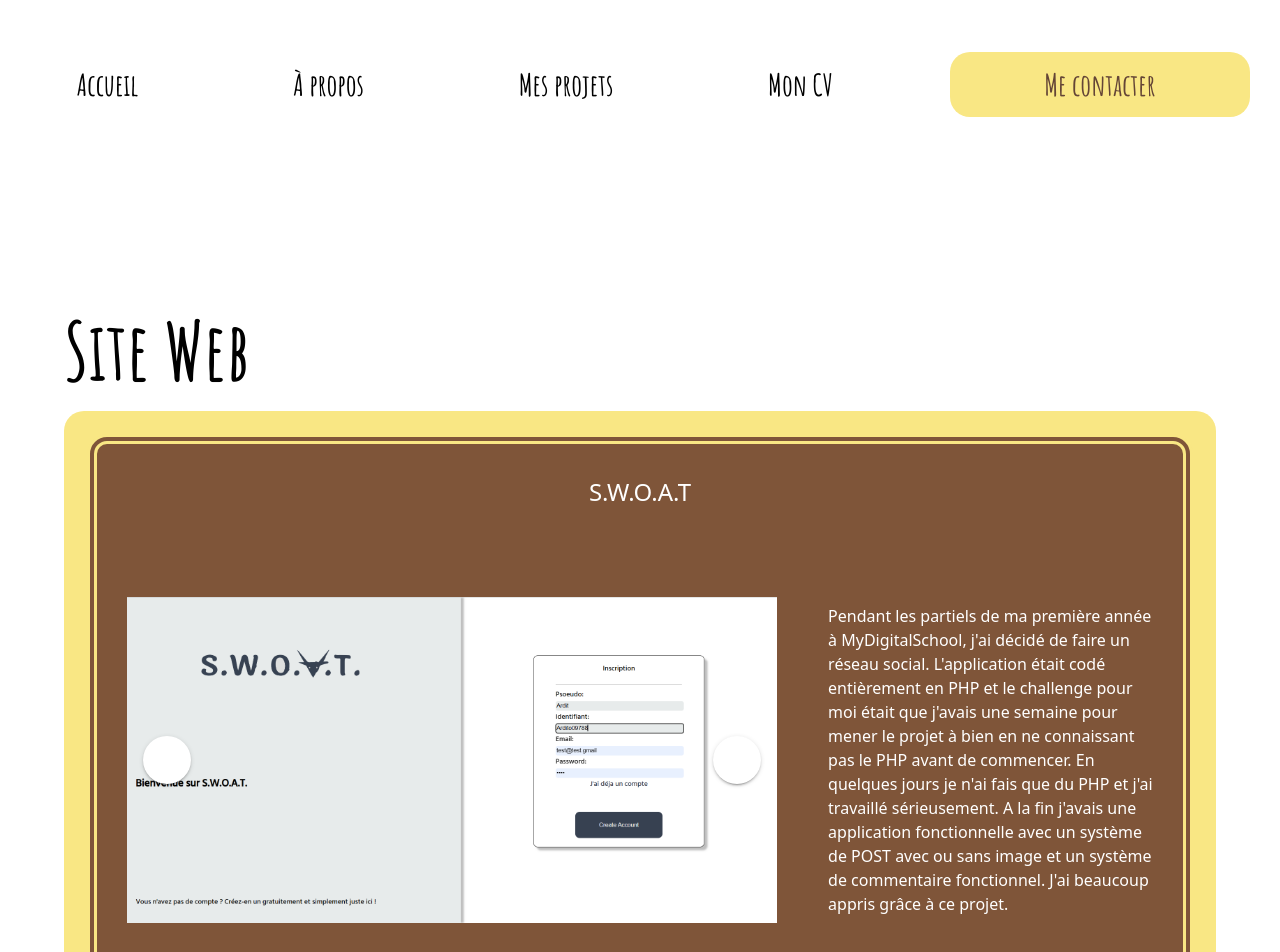
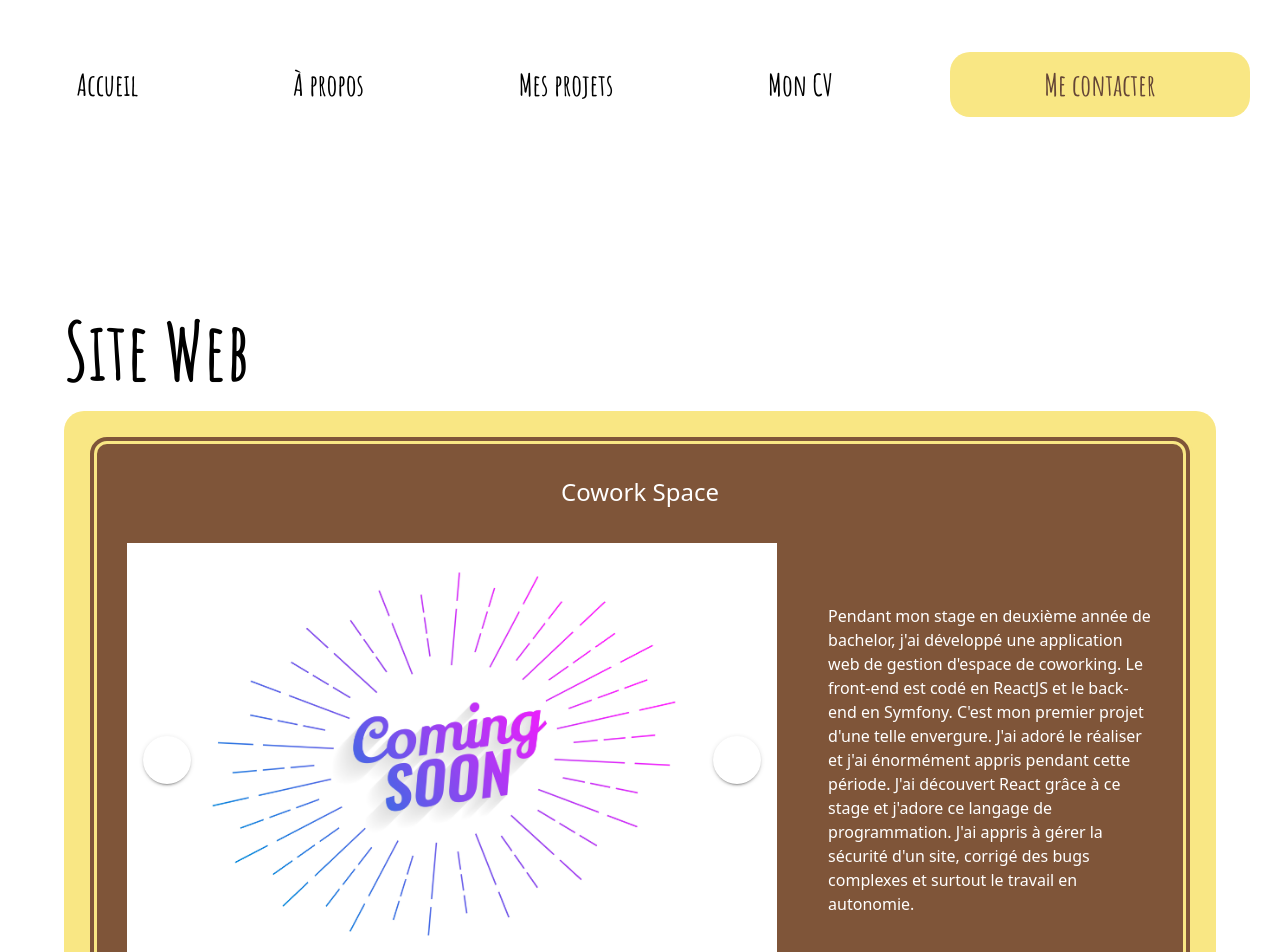
Before and after one commit to ArditMDS/Projet-portfolio-nuxt, a Nuxt app: page /projects in a window 1280 px wide. Shown: the top 952 px of the page. Built offline with nearby package versions, Linux system fonts and the light colour scheme.

Commit message:
cowork space

```diff
--- a/components/ListProjects.vue
+++ b/components/ListProjects.vue
@@ -62,11 +62,12 @@ export default {
                 {id: 3, nomCategorie:"Hardware"},
             ],
             projets: [
-                {id: 1, nomProjet:"S.W.O.A.T", urlImage:"/image/swoatConnexion.png",urlImage2:"/image/swoat.png", urlImage3:"/image/swoatPhoto.png",categorieProjet:"Site Web", texte: "Pendant les partiels de ma première année à MyDigitalSchool, j'ai décidé de faire un réseau social. L'application était codé entièrement en PHP et le challenge pour moi était que j'avais une  semaine pour mener le projet à bien en ne connaissant pas le PHP avant de commencer. En quelques jours je n'ai fais que du PHP et j'ai travaillé sérieusement. A la fin j'avais une application fonctionnelle avec un système de POST avec ou sans image et un système de commentaire fonctionnel. J'ai beaucoup appris grâce à ce projet."},
-                {id: 2, nomProjet:"Revenge Way", urlImage:"/image/revengeway.png",urlImage2:"/image/comingsoon.jpg", urlImage3:"/image/comingsoon.jpg", categorieProjet:"Jeux vidéo",showVideo: true,urlVideo: '/image/revengeWayTrailer.mp4', texte: "Dans le cadre de la Game Jam 2023, à laquelle nous avons participé, nous avons du créer un jeu vidéo avec le thème: évolution. Pendant une semaine, moi et mon équipe, nous sommes organisés pour trouver une idée originale et faire de notre mieux pour gagner la Game Jam. J'ai codé le jeu entièrement tout seul sur Stencyl. L'histoire du jeu était que notre personnage se faisait trahir pour le méchant, ensuite il va remuer ciel et Terre pour le retrouver et se venger. Les graphismes du jeu était évolutif et plus on avançait dans l'histoire plus le jeu était beau."},
-                {id: 3, nomProjet:"Ordinateur personnel", urlImage:"/image/ordis.jpg",urlImage2:"/image/ordis3.jpg", urlImage3:"/image/ordis2.jpg", categorieProjet:"Hardware", texte: "Je suis passioné par le hardware ! En fin 2019, j'ai reçu 500€ pour mon anniversaire, j'ai décidé de m'acheter un ordinateur pour enfin pouvoir jouer à mes jeux préférés sans lag ou bug. J'en avais marre de me faire arnaquer en achetant des ordianteurs prémontés qui était très mauvais et surtout très chère. Alors pendant deux semaines j'ai scruté tous les forums, tous les tutos, toutes les documentations que je pouvais trouver sur le fonctionnement des composants d'un ordinateur, comment le monter, connaitre par coeur la compatibilité des composants. Après ça, j'ai commandé les pièces petit à petit en attendant des bons plans pour chaque produit. C'est comme ça que au bout de 2 mois et avec 900€ j'ai pu me construire ce setup (photo 1). Aujourd'hui, plusieurs années plus-tard, j'ai beaucoup fais évolué le setup et je dois être autour des 1300€ - 1400€ de matériel. Ce projet à été pour moi une révélation et c'est aujourd'hui un hobby que j'affectionne tout particulièrement."},
-                {id: 4, nomProjet:"Mon portfolio", urlImage:"/image/portfolio2.png",urlImage2:"/image/portfolio3.png", urlImage3:"/image/portfolio4.png", categorieProjet:"Site Web", texte: "En tant qu'étudiant en développement web, j'ai décidé de créer mon portfolio pour plusieurs raisons. Tout d'abord, cela m'a permis de rassembler en un seul endroit tous mes projets et réalisations, ce qui est très utile pour présenter mes compétences aux employeurs potentiels. De plus, en construisant mon portfolio, j'ai pu mettre en pratique les compétences que j'ai acquises au cours de ma formation en développement web, telles que la création de sites web responsives, l'utilisation de différents langages de programmation et la conception de l'interface utilisateur."},
-                {id: 5, nomProjet:"Ordinateur pour des amis", urlImage:"/image/ordisHugo.JPG",urlImage2:"/image/pcErmir.jpg", urlImage3:"/image/comingsoon.jpg", categorieProjet:"Hardware", texte: "En dehors de mes études ou de mon travail, j'aime consacrer mon temps libre à proposer mes services pour monter des ordinateurs à mes amis. Au fil des ans, j'ai appris beaucoup de choses en autodidacte sur la manière de construire des ordinateurs, de choisir les composants les plus adaptés à leurs besoins et de les assembler de manière efficace et professionnelle."},
+                {id: 1, nomProjet:"Cowork Space", urlImage:"/image/comingsoon.jpg",urlImage2:"/image/comingsoon.jpg", urlImage3:"/image/comingsoon.jpg",categorieProjet:"Site Web", texte: "Pendant mon stage en deuxième année de bachelor, j'ai développé une application web de gestion d'espace de coworking. Le front-end est codé en ReactJS et le back-end en Symfony. C'est mon premier projet d'une telle envergure. J'ai adoré le réaliser et j'ai énormément appris pendant cette période. J'ai découvert React grâce à ce stage et j'adore ce langage de programmation. J'ai appris à gérer la sécurité d'un site, corrigé des bugs complexes et surtout le travail en autonomie. "},
+                {id: 2, nomProjet:"S.W.O.A.T", urlImage:"/image/swoatConnexion.png",urlImage2:"/image/swoat.png", urlImage3:"/image/swoatPhoto.png",categorieProjet:"Site Web", texte: "Pendant les partiels de ma première année à MyDigitalSchool, j'ai décidé de faire un réseau social. L'application était codé entièrement en PHP et le challenge pour moi était que j'avais une  semaine pour mener le projet à bien en ne connaissant pas le PHP avant de commencer. En quelques jours je n'ai fais que du PHP et j'ai travaillé sérieusement. A la fin j'avais une application fonctionnelle avec un système de POST avec ou sans image et un système de commentaire fonctionnel. J'ai beaucoup appris grâce à ce projet."},
+                {id: 3, nomProjet:"Revenge Way", urlImage:"/image/revengeway.png",urlImage2:"/image/comingsoon.jpg", urlImage3:"/image/comingsoon.jpg", categorieProjet:"Jeux vidéo",showVideo: true,urlVideo: '/image/revengeWayTrailer.mp4', texte: "Dans le cadre de la Game Jam 2023, à laquelle nous avons participé, nous avons du créer un jeu vidéo avec le thème: évolution. Pendant une semaine, moi et mon équipe, nous sommes organisés pour trouver une idée originale et faire de notre mieux pour gagner la Game Jam. J'ai codé le jeu entièrement tout seul sur Stencyl. L'histoire du jeu était que notre personnage se faisait trahir pour le méchant, ensuite il va remuer ciel et Terre pour le retrouver et se venger. Les graphismes du jeu était évolutif et plus on avançait dans l'histoire plus le jeu était beau."},
+                {id: 4, nomProjet:"Ordinateur personnel", urlImage:"/image/ordis.jpg",urlImage2:"/image/ordis3.jpg", urlImage3:"/image/ordis2.jpg", categorieProjet:"Hardware", texte: "Je suis passioné par le hardware ! En fin 2019, j'ai reçu 500€ pour mon anniversaire, j'ai décidé de m'acheter un ordinateur pour enfin pouvoir jouer à mes jeux préférés sans lag ou bug. J'en avais marre de me faire arnaquer en achetant des ordianteurs prémontés qui était très mauvais et surtout très chère. Alors pendant deux semaines j'ai scruté tous les forums, tous les tutos, toutes les documentations que je pouvais trouver sur le fonctionnement des composants d'un ordinateur, comment le monter, connaitre par coeur la compatibilité des composants. Après ça, j'ai commandé les pièces petit à petit en attendant des bons plans pour chaque produit. C'est comme ça que au bout de 2 mois et avec 900€ j'ai pu me construire ce setup (photo 1). Aujourd'hui, plusieurs années plus-tard, j'ai beaucoup fais évolué le setup et je dois être autour des 1300€ - 1400€ de matériel. Ce projet à été pour moi une révélation et c'est aujourd'hui un hobby que j'affectionne tout particulièrement."},
+                {id: 5, nomProjet:"Mon portfolio", urlImage:"/image/portfolio2.png",urlImage2:"/image/portfolio3.png", urlImage3:"/image/portfolio4.png", categorieProjet:"Site Web", texte: "En tant qu'étudiant en développement web, j'ai décidé de créer mon portfolio pour plusieurs raisons. Tout d'abord, cela m'a permis de rassembler en un seul endroit tous mes projets et réalisations, ce qui est très utile pour présenter mes compétences aux employeurs potentiels. De plus, en construisant mon portfolio, j'ai pu mettre en pratique les compétences que j'ai acquises au cours de ma formation en développement web, telles que la création de sites web responsives, l'utilisation de différents langages de programmation et la conception de l'interface utilisateur."},
+                {id: 6, nomProjet:"Ordinateur pour des amis", urlImage:"/image/ordisHugo.JPG",urlImage2:"/image/pcErmir.jpg", urlImage3:"/image/comingsoon.jpg", categorieProjet:"Hardware", texte: "En dehors de mes études ou de mon travail, j'aime consacrer mon temps libre à proposer mes services pour monter des ordinateurs à mes amis. Au fil des ans, j'ai appris beaucoup de choses en autodidacte sur la manière de construire des ordinateurs, de choisir les composants les plus adaptés à leurs besoins et de les assembler de manière efficace et professionnelle."},
             ],
             dialog: false,
         }
```
